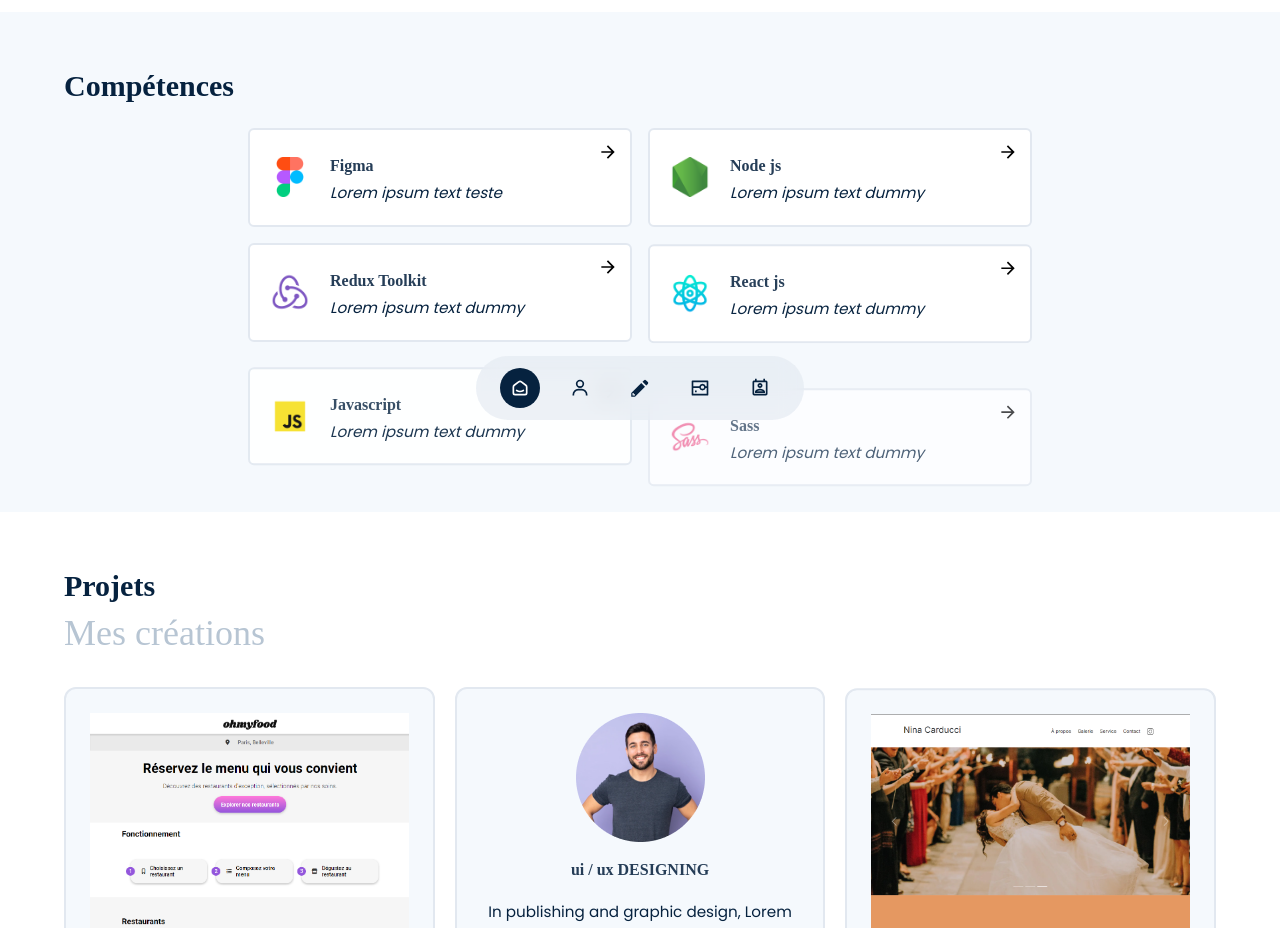
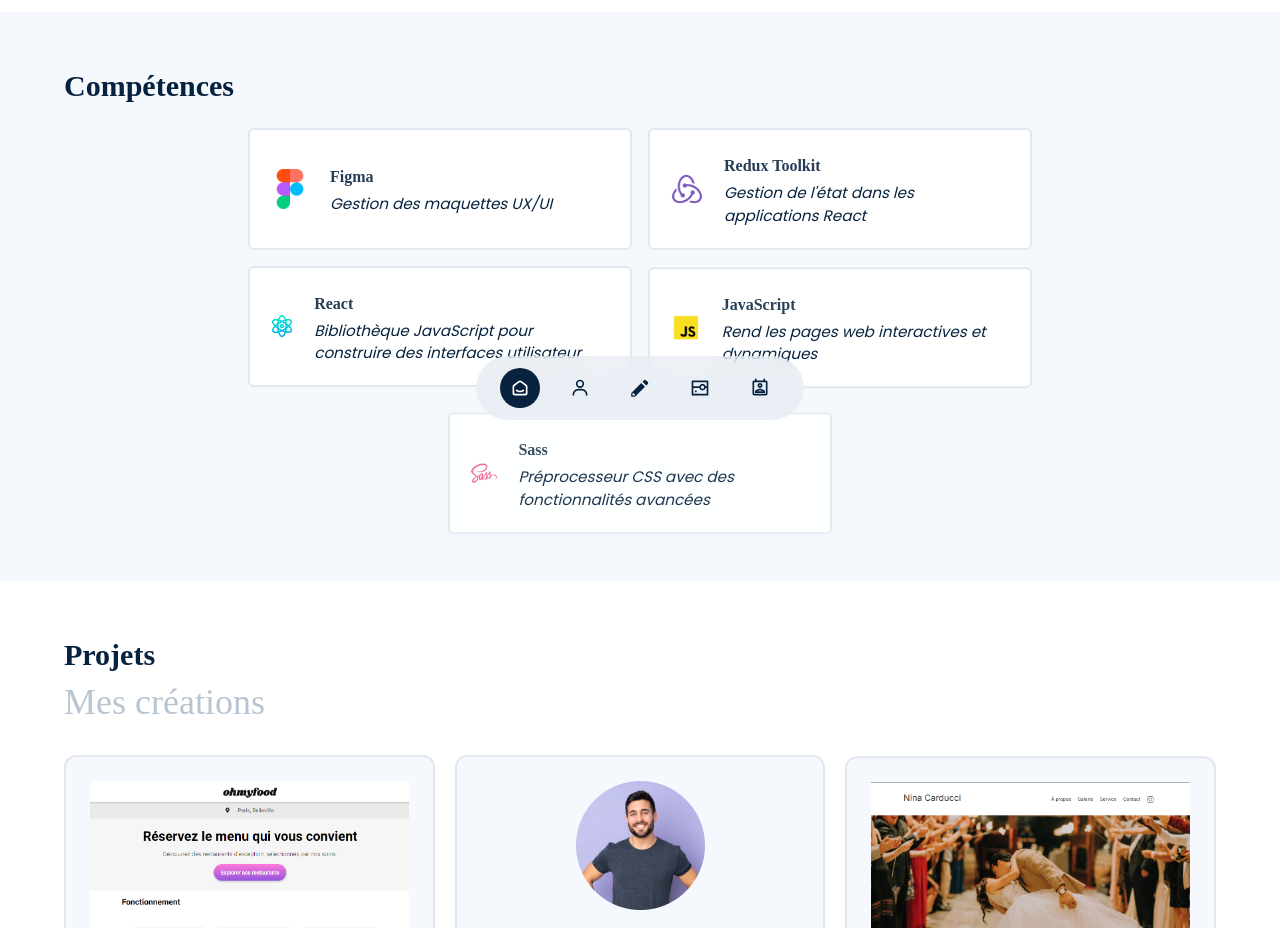
Before and after one commit to lolsono/portfolio, a React (Vite) app: page / in a window 1280 px wide. Shown: the part 1180-2108 px from the top of the page. Built offline with nearby package versions, Linux system fonts and the light colour scheme; a web font is replaced by a local one.

Commit message:
ajout des description et suppresion de la modal

```diff
--- a/src/Content.js
+++ b/src/Content.js
@@ -70,34 +70,30 @@ export const content = {
     skills_content: [
       {
         name: "Figma",
-        para: "Lorem ipsum text  teste",
+        para: "Gestion des maquettes UX/UI",
         logo: figma,
       },
       {
-        name: "Node js",
-        para: "Lorem ipsum text  dummy",
-        logo: nodejs,
-      },
-      {
         name: "Redux Toolkit",
-        para: "Lorem ipsum text  dummy",
+        para: "Gestion de l'état dans les applications React",
         logo: redux,
       },
       {
-        name: "React js",
-        para: "Lorem ipsum text  dummy",
+        name: "React",
+        para: "Bibliothèque JavaScript pour construire des interfaces utilisateur",
         logo: reactjs,
       },
       {
-        name: "Javascript ",
-        para: "Lorem ipsum text  dummy",
+        name: "JavaScript",
+        para: "Rend les pages web interactives et dynamiques",
         logo: javascript,
       },
       {
         name: "Sass",
-        para: "Lorem ipsum text  dummy",
+        para: "Préprocesseur CSS avec des fonctionnalités avancées",
         logo: sass,
-      },
+      }
+
     ],
     icon: MdArrowForward,
   },
--- a/src/components/Skills.jsx
+++ b/src/components/Skills.jsx
@@ -1,73 +1,11 @@
-// import content
-import { createElement, useState } from "react";
+
 import { content } from "../Content";
-// import modal package
-import Modal from "react-modal";
-
-const customStyles = {
-  content: {
-    top: "50%",
-    left: "50%",
-    right: "auto",
-    bottom: "auto",
-    marginRight: "-50%",
-    transform: "translate(-50%, -50%)",
-    maxWidth: "23rem",
-    width: "90%",
-  },
-  overlay: {
-    padding: "2rem",
-  },
-};
-Modal.setAppElement("#root");
 
 const Skills = () => {
   const { skills } = content;
-  const [modalIsOpen, setIsOpen] = useState(false);
-  const [selectSkill, setSelectSkill] = useState(null);
-
-  function openModal() {
-    setIsOpen(true);
-  }
-
-  function closeModal() {
-    setIsOpen(false);
-  }
 
   return (
     <section className="min-h-fit bg-bg_light_primary" id="skills">
-      {/* modal */}
-      <Modal
-        isOpen={modalIsOpen}
-        onRequestClose={closeModal}
-        style={customStyles}
-      >
-        <div className="flex items-center gap-2">
-          <img className="h-10" src={selectSkill?.logo} alt="..." />
-          <h6>{selectSkill?.name}</h6>
-        </div>
-        <br />
-
-        <ul className="list-decimal px-4 font-Poppins sm:text-sm text-xs !leading-7">
-          <li>Lorem ipsum dolor sit, amet consectetur adipisicing.</li>
-          <li>Lorem ipsum dolor sit, ame.</li>
-          <li>Lorem ipsum dolor sit, amet consectetur</li>
-          <li>
-            Lorem ipsum dolor sit, amet dolor sit, amet consectetur adipisicing.
-          </li>
-          <li>
-            Lorem ipsum dolor sit, amet consectetur adipisicing elit. Ad est
-            beatae quos rem.
-          </li>
-        </ul>
-        <br />
-
-        <div className="flex justify-end">
-          <button onClick={closeModal} className="btn">
-            Close
-          </button>
-        </div>
-      </Modal>
 
       {/* content */}
       <div className="md:container px-5  py-14">
@@ -96,15 +34,7 @@ const Skills = () => {
               <div>
                 <h6>{skill.name}</h6>
                 <p className="italic">{skill.para}</p>
-                <div
-                  onClick={() => {
-                    setSelectSkill(skill);
-                    openModal();
-                  }}
-                  className="text-xl absolute top-3 right-3"
-                >
-                  {createElement(skills.icon)}
-                </div>
+
               </div>
             </div>
           ))}
```
